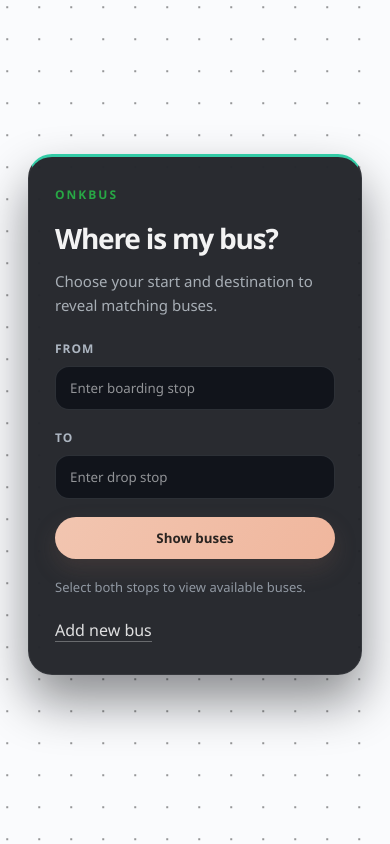
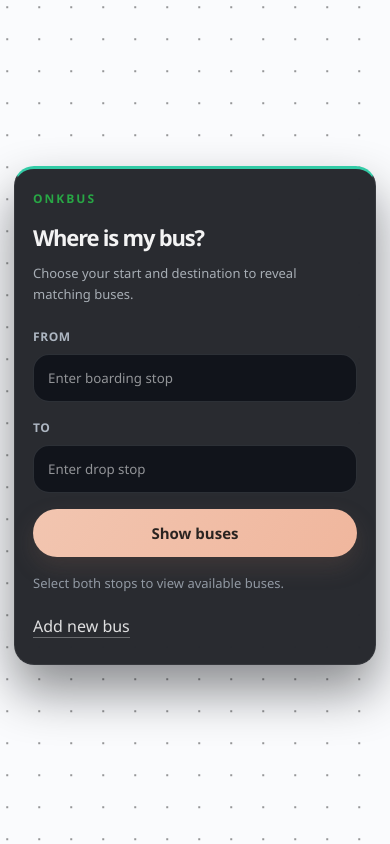
Before and after one commit to Adithyansyam/onkbus, a React (Vite) app: page / in a window 390 px wide. Built offline with nearby package versions, Linux system fonts and the light colour scheme.

Commit message:
optimize for mobile view

```diff
--- a/src/App.css
+++ b/src/App.css
@@ -319,8 +319,64 @@
     padding: 24px 18px 40px;
   }
 
+  .route-card {
+    width: 100%;
+    padding: 22px 20px 26px;
+    border-radius: 20px;
+  }
+
+  .card-title {
+    font-size: 24px;
+  }
+
+  .card-subtitle {
+    font-size: 14px;
+  }
+
+  .route-form {
+    gap: 16px;
+  }
+
+  .form-row input,
+  .form-row select,
+  .edit-time-input {
+    padding: 14px 14px;
+    border-radius: 16px;
+  }
+
+  .primary-button {
+    padding: 14px 18px;
+    font-size: 15px;
+  }
+
+  .suggestion-item {
+    padding: 12px 12px;
+  }
+
   .menu-button {
     width: 100%;
     justify-content: center;
   }
 }
+
+@media (max-width: 480px) {
+  .page {
+    padding: 18px 14px 32px;
+  }
+
+  .route-card {
+    padding: 20px 18px 24px;
+  }
+
+  .card-title {
+    font-size: 22px;
+  }
+
+  .card-subtitle {
+    font-size: 13px;
+  }
+
+  .form-row label {
+    letter-spacing: 0.6px;
+  }
+}
```
